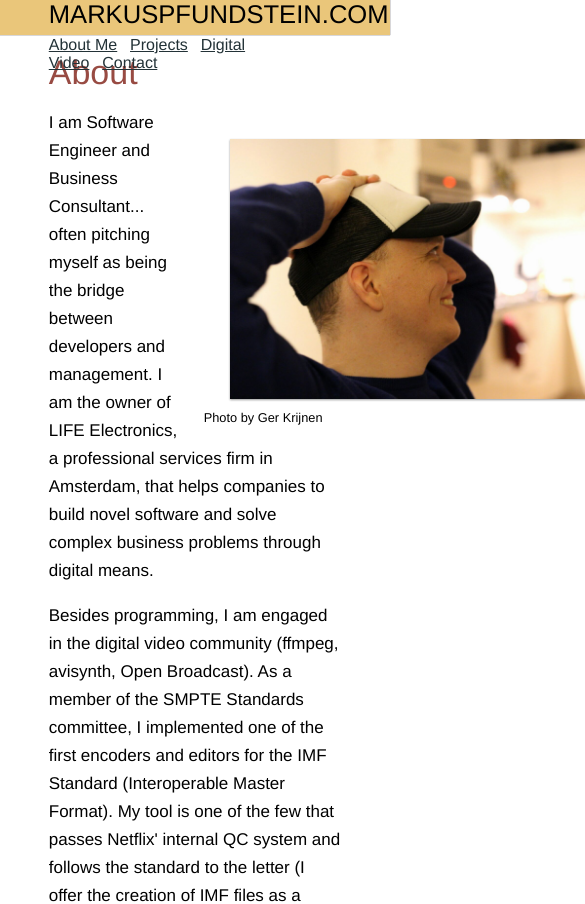
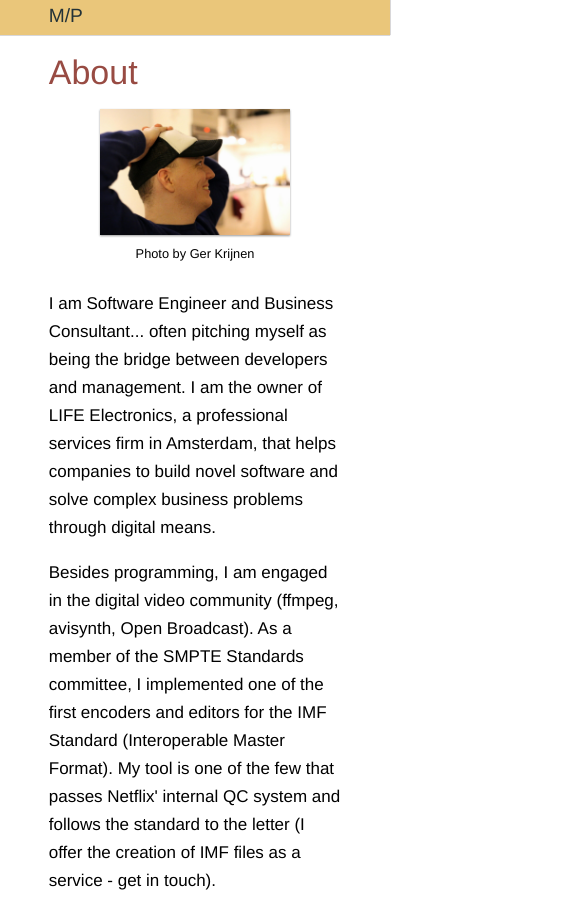
Before and after one commit to MarkusPfundstein/personal-page, a Vue app: page /#/aboutme in a window 390 px wide. Before the commit this address led to /#/. Shown: the top 904 px of the page, 585 px wide, since content can reach past the window. Built offline with nearby package versions, Linux system fonts and the light colour scheme.

Commit message:
more responsive stuff

```diff
--- a/src/components/AboutMe.vue
+++ b/src/components/AboutMe.vue
@@ -1,7 +1,7 @@
 <template>
   <div id = "about-me" class="content container">
     <h1 class="content-title">About</h1>
-    <div class="pull-right inline-image">
+    <div class="inline-image">
       <img class="img-responsive" alt="A picture of me at Triggi HQ" src="../assets/aboutme.jpeg">
       </img>
       <div class="caption-container">
@@ -56,22 +56,36 @@
   text-align:center
 }
 
-@media (max-width:768px) {
-  .img-left-inline {
-    float:left;
-    margin-right:0;
-    width:100%
-  }
-
-  .inline-image {
-    max-width:50%;
-    margin:15px 5px 5px
-  }
-}
-
 .inline-image-caption {
   font-size:0.8rem;
   padding:5px 0
 }
 
+.inline-image {
+  float: right;
+}
+
+@media (max-width:1100px) {
+  .img-responsive {
+    max-width:800px;
+    height:auto;
+    display:block;
+    box-shadow:0 1px 2px rgba(0,0,0,.4);
+    -webkit-box-shadow:0 1px 2px rgba(0,0,0,.4);
+    margin-right:0px;
+    margin-left: 0px;
+    width:100%
+  }
+
+  .inline-image {
+    float: none;
+    max-width:65%;
+    margin-left: auto;
+    margin-right: auto;
+    margin-bottom: 0px;
+  }
+}
+
+
+
 </style>
--- a/src/components/AppFooter.vue
+++ b/src/components/AppFooter.vue
@@ -86,18 +86,26 @@
   float: left;
 }
 
-h1, h2 {
-  font-weight: normal;
+@media (max-width:555px) {
+  .app-footer {
+    padding-top: 3px;
+  }
+
+  .bottomtxt {
+    width: 100%;
+    margin-top: 15px;
+    margin-left: auto;
+    margin-right: auto;
+    float: none;
+    text-align: center;
+  }
+
+  .iconsright {
+    width: 100%;
+    margin: 0 auto;
+    float: none;
+    text-align: center;
+  }
 }
-ul {
-  list-style-type: none;
-  padding: 0;
-}
-li {
-  display: inline-block;
-  margin: 0 10px;
-}
-a {
-  color: #42b983;
-}
+
 </style>
--- a/src/components/AppHeader.vue
+++ b/src/components/AppHeader.vue
@@ -3,6 +3,7 @@
     <div class="app-header container">
       <header class="headerstyle">
         <h1 class="page-logo">markuspfundstein.com</h1>
+        <h1 class="page-logo-small">m/p</h1>
         <div class="links-right-side">
         <span>
           <a href="#about-me">About Me</a>
@@ -30,15 +31,6 @@
 <!-- Add "scoped" attribute to limit CSS to this component only -->
 <style scoped>
 
-.links-right-side {
-  margin-top: 7px;
-  float: right;
-}
-
-.page-logo {
-  float: left;
-}
-
 .app-header-dummy {
   height: 35px;
 }
@@ -58,37 +50,65 @@
   background-color: #eac67a;
 }
 
-header {
-}
-
-a {
-  margin-right: 0.8rem;
-}
-
-h1, h2 {
-  font-weight: normal;
-  margin-top: 0.0;
-  margin-bottom: 0.0;
-}
-
-h1 {
-  text-transform: uppercase;
-  font-size: 1.6rem;
-}
-
-h2 {
-  font-size: 1.0rem;
-}
-
 ul {
   list-style-type: none;
   padding: 0;
 }
+
 li {
   display: inline-block;
   margin: 0 10px;
 }
+
 a {
   color: #233237;
+  text-decoration: none;
+  margin-right: 0.8rem;
 }
+
+a:hover {
+  color: #78879e;
+}
+
+.page-logo {
+  float: left;
+  text-transform: uppercase;
+  font-size: 1.2rem;
+  font-weight: normal;
+  margin-bottom: 0px;
+  margin-top: 5px;
+  color: #233237;
+}
+
+.page-logo-small {
+  display: none;
+  float: left;
+  text-transform: uppercase;
+  font-size: 1.2rem;
+  font-weight: normal;
+  margin-bottom: 0px;
+  margin-top: 5px;
+  color: #233237;
+
+}
+
+.links-right-side {
+  margin-top: 7px;
+  float: right;
+}
+
+@media (max-width:840px) {
+  .page-logo {
+    display: none;
+  }
+
+  .page-logo-small {
+    display: inline;
+  }
+
+  .links-right-side {
+    display: none;
+  }
+}
+
 </style>
--- a/src/components/Projects.vue
+++ b/src/components/Projects.vue
@@ -64,8 +64,7 @@
 
 .project-image-container {
   float: left;
-  width: 45%;
-}
+  width: 45%; }
 
 .project-text-container {
   margin-right: 25px;
@@ -79,6 +78,8 @@
   width: auto;
   height: auto;
   display: block;
+  box-shadow:0 1px 2px rgba(0,0,0,.4);
+  -webkit-box-shadow:0 1px 2px rgba(0,0,0,.4);
 }
 
 .project-right-side {
@@ -90,7 +91,6 @@
   width: 100%;
   min-height: 300px;
   clear: both;
-  overflow: auto;
 }
 
 .project-text {
@@ -110,6 +110,15 @@
 
 @media (max-width: 800px) {
 
+  .project-image {
+    margin-top: 0px;
+    margin-left: 0px;
+  }
+
+  .project-text-container {
+    margin-right: 0px;
+  }
+
   .project-image-container {
     float: left;
     width: 100%;
```
